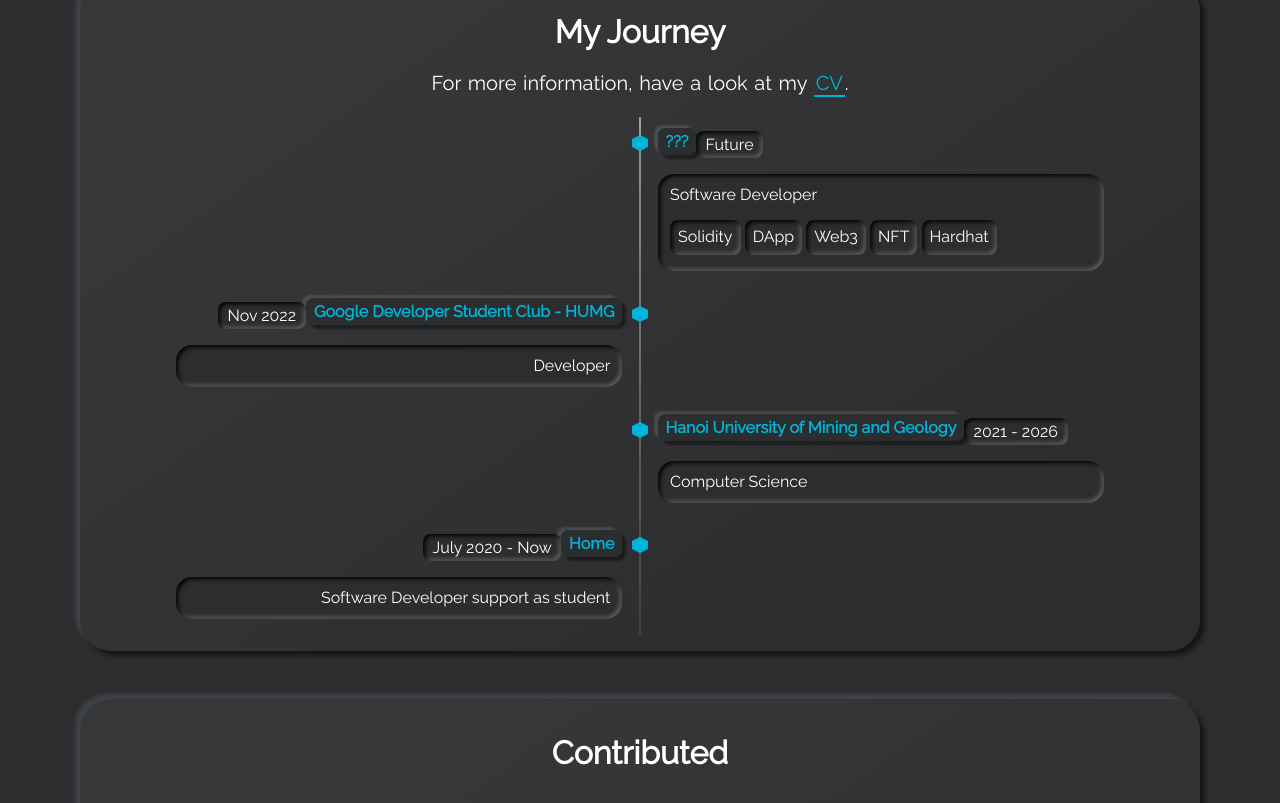
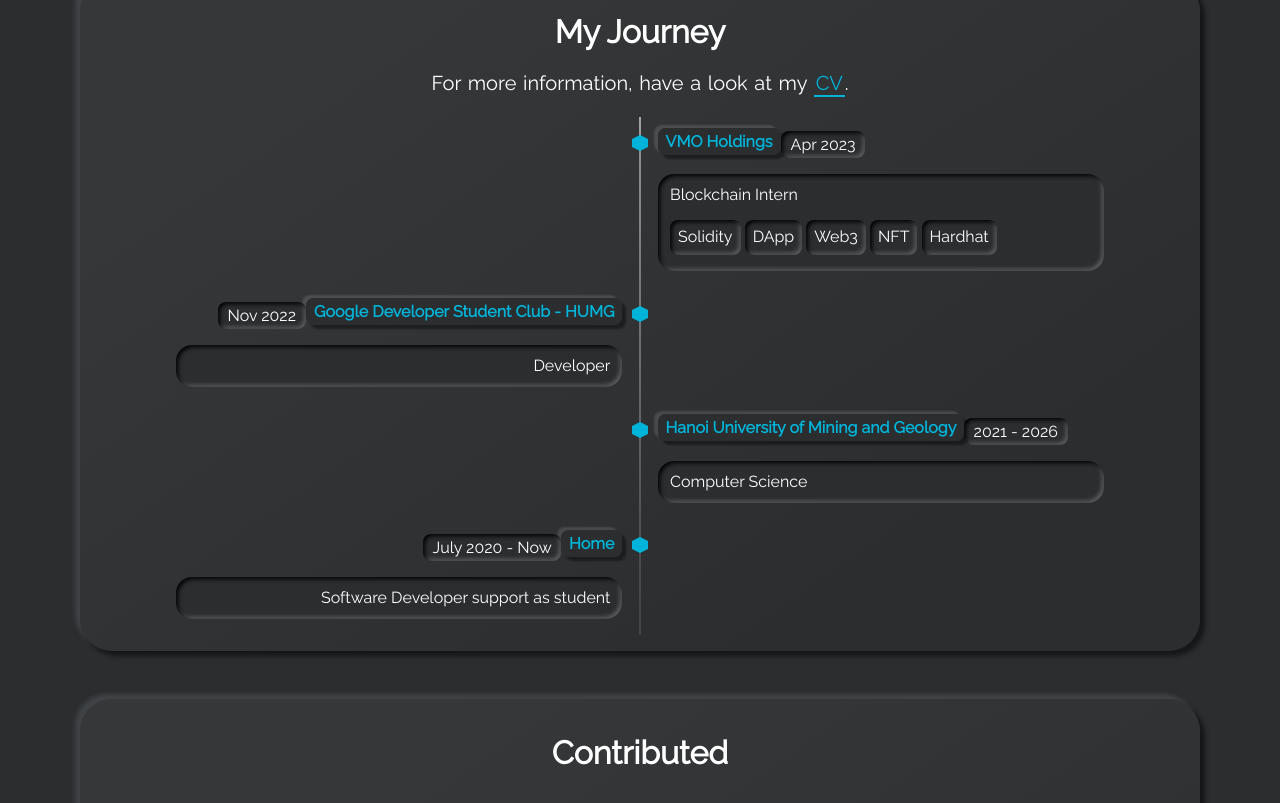
Before and after one commit to HDuong1803/hduong1803.github.io, a plain HTML site: page index.html in a window 1280 px wide. Shown: the part 1680-2483 px from the top of the page. Drawn offline with Linux system fonts and the light colour scheme.

Commit message:
Update index.html

```diff
--- a/index.html
+++ b/index.html
@@ -148,16 +148,16 @@
                 <div class="flag-wrapper">
                   <span class="hexagon"></span>
                   <span class="flag neumorphism-button" data-aos="zoom-in-left">
-                    <a rel="noreferrer" target="_blank">
-                      <span>???</span>
+                    <a href="https://vmogroup.com/" rel="noreferrer" target="_blank">
+                      <span>VMO Holdings</span>
                     </a>
                   </span>
                   <span class="time-wrapper" data-aos="zoom-in-left">
-                    <span class="time neumorphism-card">Future</span>
+                    <span class="time neumorphism-card">Apr 2023</span>
                   </span>
                 </div>
                 <div class="desc neumorphism-card" data-aos="zoom-in-left">
-                  Software Developer
+                  Blockchain Intern
                     <div class="tag-wrapper">
                         <span class="tag neumorphism-card">Solidity</span>
                         <span class="tag neumorphism-card">DApp</span>
```
